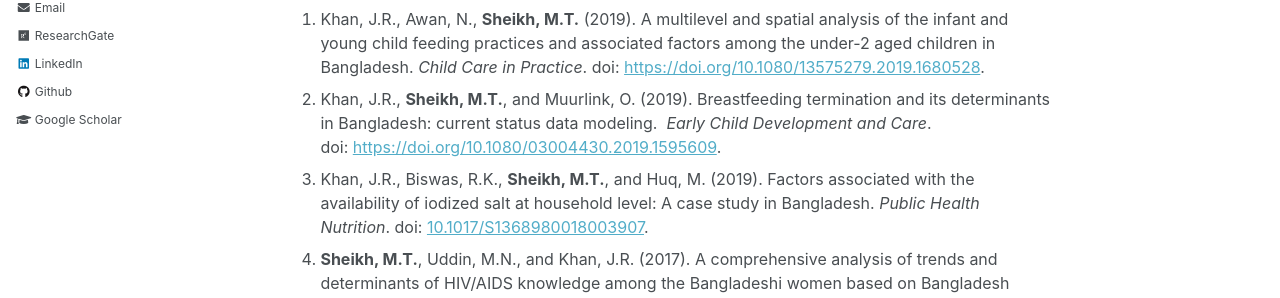
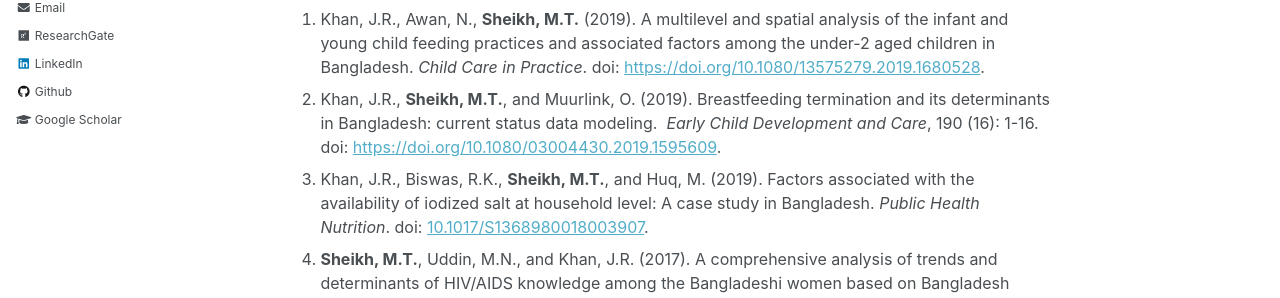
Before and after one commit to mdtuhinsheikh/mdtuhinsheikh.github.io, a Jekyll site: the page built from _pages/publications.md, in a window 1280 px wide and 941 px high. Shown: the part 414-712 px from the top of the window. Built offline with Jekyll 4.4.1, drawn with Linux system fonts in a browser that asks for light colours.

Commit message:
Update publications.md

```diff
--- a/_pages/publications.md
+++ b/_pages/publications.md
@@ -19,7 +19,7 @@ under-2 aged children in Bangladesh. *Child Care in Practice*.
 doi: [https://doi.org/10.1080/13575279.2019.1680528](https://doi.org/10.1080/13575279.2019.1680528).
 1. Khan, J.R., **Sheikh, M.T.**, and Muurlink, O. (2019). Breastfeeding termination and
 its determinants in Bangladesh: current status data modeling.
-*Early Child Development and Care*. doi: [https://doi.org/10.1080/03004430.2019.1595609](https://doi.org/10.1080/03004430.2019.1595609).
+*Early Child Development and Care*, 190 (16): 1-16. doi: [https://doi.org/10.1080/03004430.2019.1595609](https://doi.org/10.1080/03004430.2019.1595609).
 1. Khan, J.R., Biswas, R.K., **Sheikh, M.T.**, and Huq, M. (2019). Factors associated with
 the availability of iodized salt at household level: A case study in Bangladesh.
 *Public Health Nutrition*. doi: [10.1017/S1368980018003907](https://www.cambridge.org/core/journals/public-health-nutrition/article/factors-associated-with-the-availability-of-iodized-salt-at-household-level-a-case-study-in-bangladesh/17580692A2007D6D5FE07C2C5590218D).
```
